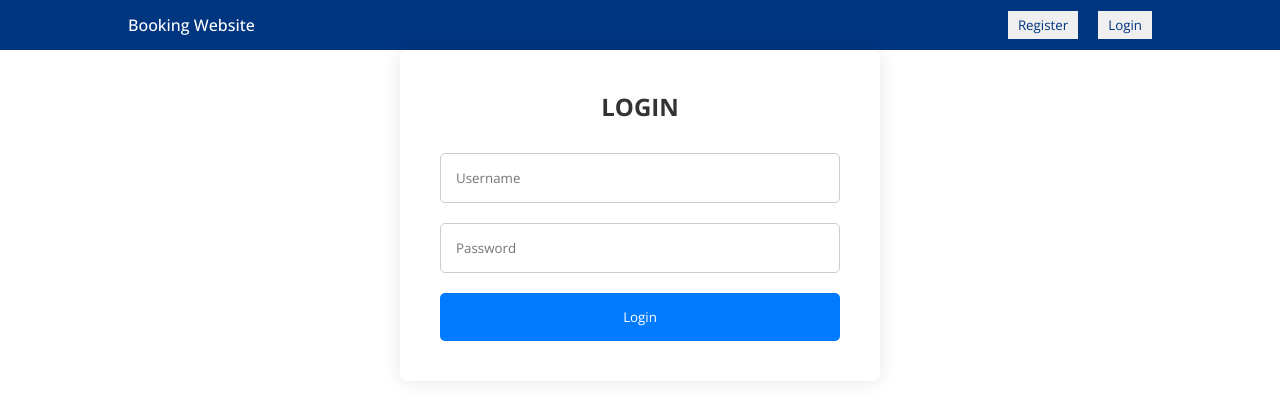
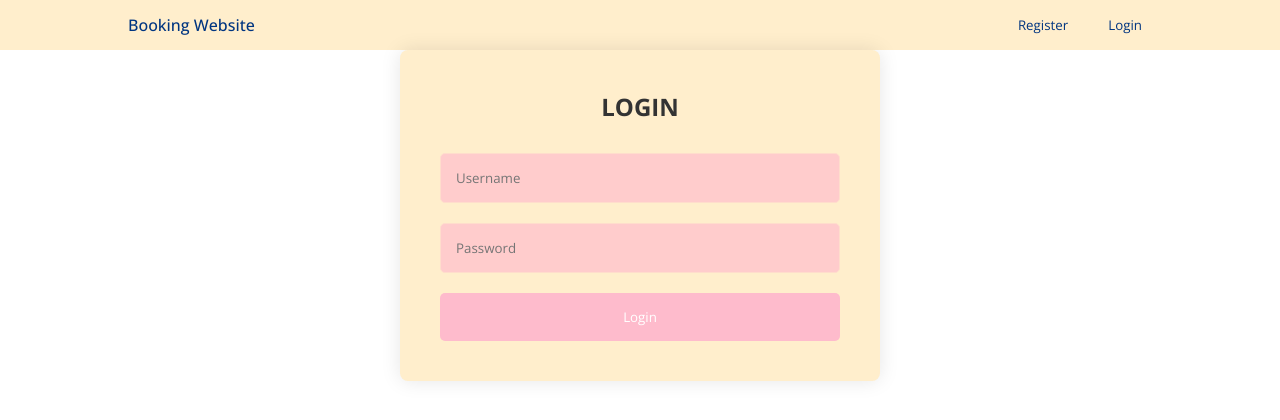
Before and after one commit to khangnguyen213/BookingHotel_FE, a React (Create React App) app: page /login in a window 1280 px wide. Shown: the top 420 px of the page. Built offline with nearby package versions, Linux system fonts and the light colour scheme.

Commit message:
fix color pallete

```diff
--- a/src/components/navbar/navbar.css
+++ b/src/components/navbar/navbar.css
@@ -1,6 +1,6 @@
 .navbar {
   height: 50px;
-  background-color: #003580;
+  background-color: #ffeecc; /* Main background color from the palette */
   display: flex;
   justify-content: center;
 }
@@ -8,7 +8,7 @@
 .navContainer {
   width: 100%;
   max-width: 1024px;
-  color: white;
+  color: #003580; /* Text color */
   display: flex;
   align-items: center;
   justify-content: space-between;
@@ -16,10 +16,18 @@
 
 .logo {
   font-weight: 500;
+  color: #003580; /* Text color */
+  transition: color 0.3s ease;
 }
 
 .logo:hover {
   cursor: pointer;
+  color: #febbcc; /* Color on hover */
+}
+
+.navItems {
+  display: flex;
+  align-items: center;
 }
 
 .navButton {
@@ -27,5 +35,13 @@
   border: none;
   padding: 5px 10px;
   cursor: pointer;
-  color: #003580;
+  color: #003580; /* Button text color */
+  background-color: transparent;
+  transition: color 0.3s ease, background-color 0.3s ease;
 }
+
+.navButton:hover {
+  color: #ffcccc; /* Text color on hover */
+  background-color: #febbcc; /* Background color on hover */
+  border-radius: 5px; /* Rounded corners on hover */
+}
--- a/src/pages/auth/auth.module.css
+++ b/src/pages/auth/auth.module.css
@@ -1,9 +1,11 @@
+/* auth.module.css */
+
 .container {
   max-width: 400px;
   margin: 0 auto;
   padding: 40px;
   border-radius: 8px;
-  background-color: #ffffff;
+  background-color: #ffeecc; /* Main background color */
   box-shadow: 0 0 20px rgba(0, 0, 0, 0.1);
 }
 
@@ -23,21 +25,30 @@
   padding: 15px;
   margin-bottom: 20px;
   border-radius: 5px;
-  border: 1px solid #ccc;
+  border: 1px solid #ffddcc; /* Input field border color */
+  background-color: #ffcccc; /* Input field background color */
+}
+
+.input {
+  /* Additional styles for input field */
+  width: calc(100% - 10px); /* Adjust width to fit within the container */
+  margin-left: 10px;
+  border: none;
+  background: none;
 }
 
 .submitBtn {
   padding: 15px;
   border-radius: 5px;
   border: none;
-  background-color: #007bff;
+  background-color: #febbcc; /* Submit button background color */
   color: white;
   cursor: pointer;
   transition: background-color 0.3s ease;
 }
 
 .submitBtn:hover {
-  background-color: #0056b3;
+  background-color: #ffcccc; /* Hover state color */
 }
 
 .errorMsg {
```
